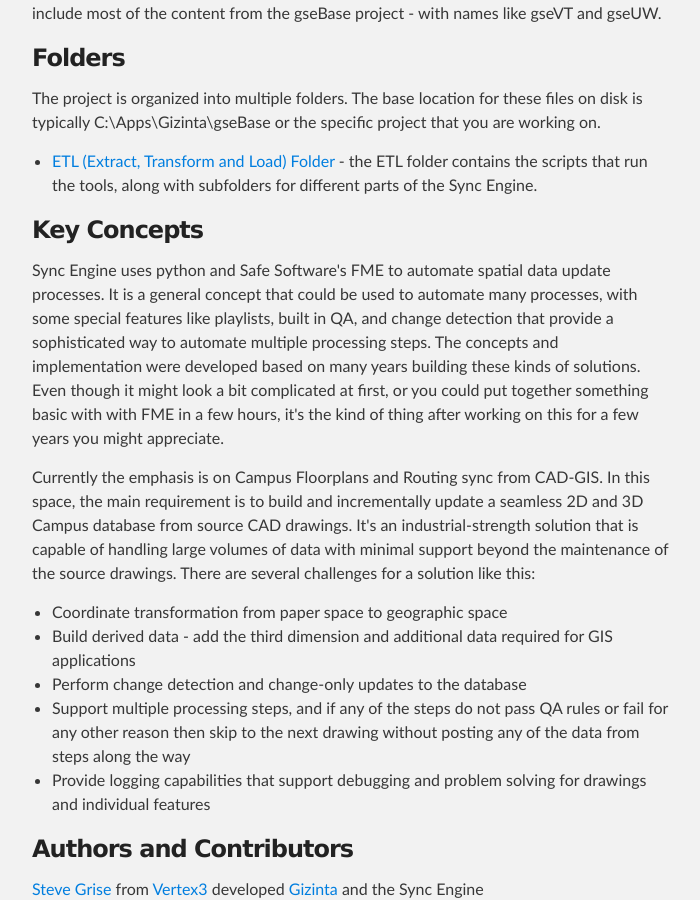
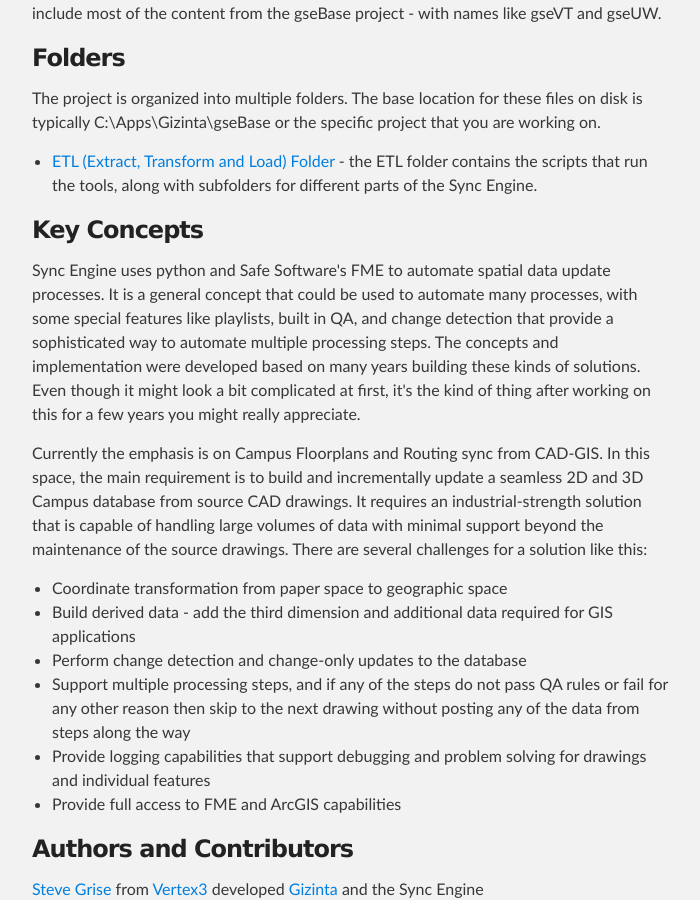
Before and after one commit to Vertex3/gseBase, a Jekyll site: the page built from index.html, in a window 1280 px wide and 900 px high, scrolled down 551 px. Shown: the whole window, without its empty margins (288-988 px from the left). Built offline with Jekyll 4.4.1, drawn with Linux system fonts in a browser that asks for light colours.

Commit message:
add content.

```diff
--- a/index.html
+++ b/index.html
@@ -29,14 +29,15 @@
   <li><a href="{{ site.url }}ETL/index.html">ETL (Extract, Transform and Load) Folder</a> - the ETL folder contains the scripts that run the tools, along with subfolders for different parts of the Sync Engine.</li>
 </ul>
         <h3>Key Concepts</h3>
-        <p>Sync Engine uses python and Safe Software's FME to automate spatial data update processes. It is a general concept that could be used to automate many processes, with some special features like playlists, built in QA, and change detection that provide a sophisticated way to automate multiple processing steps. The concepts and implementation were developed based on many years building these kinds of solutions. Even though it might look a bit complicated at first, or you could put together something basic with with FME in a few hours, it's the kind of thing after working on this for a few years you might appreciate.</p>
-          <p>Currently the emphasis is on Campus Floorplans and Routing sync from CAD-GIS. In this space, the main requirement is to build and incrementally update a seamless 2D and 3D Campus database from source CAD drawings. It's an industrial-strength solution that is capable of handling large volumes of data with minimal support beyond the maintenance of the source drawings. There are several challenges for a solution like this:</p>
+        <p>Sync Engine uses python and Safe Software's FME to automate spatial data update processes. It is a general concept that could be used to automate many processes, with some special features like playlists, built in QA, and change detection that provide a sophisticated way to automate multiple processing steps. The concepts and implementation were developed based on many years building these kinds of solutions. Even though it might look a bit complicated at first, it's the kind of thing after working on this for a few years you might really appreciate.</p>
+          <p>Currently the emphasis is on Campus Floorplans and Routing sync from CAD-GIS. In this space, the main requirement is to build and incrementally update a seamless 2D and 3D Campus database from source CAD drawings. It requires an industrial-strength solution that is capable of handling large volumes of data with minimal support beyond the maintenance of the source drawings. There are several challenges for a solution like this:</p>
         <ul>
           <li>Coordinate transformation from paper space to geographic space</li>
           <li>Build derived data - add the third dimension and additional data required for GIS applications</li>
           <li>Perform change detection and change-only updates to the database</li>
           <li>Support multiple processing steps, and if any of the steps do not pass QA rules or fail for any other reason then skip to the next drawing without posting any of the data from steps along the way</li>
           <li>Provide logging capabilities that support debugging and problem solving for drawings and individual features</li>
+          <li>Provide full access to FME and ArcGIS capabilities</li>
         </ul>
 
         <h3>Authors and Contributors</h3>
```
